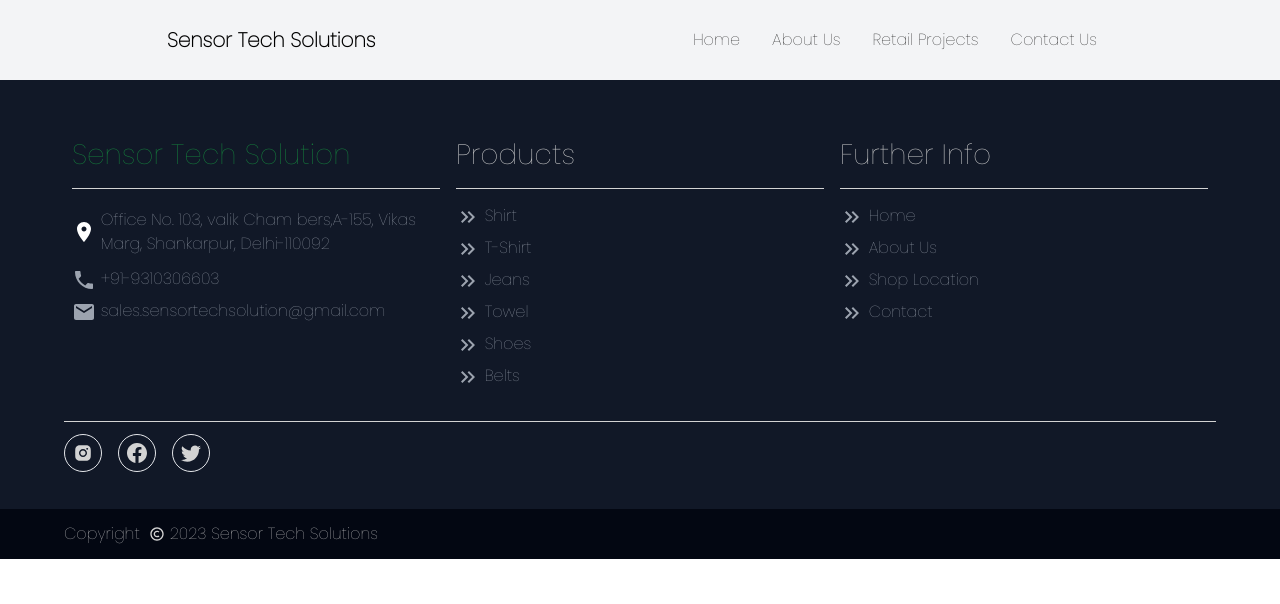
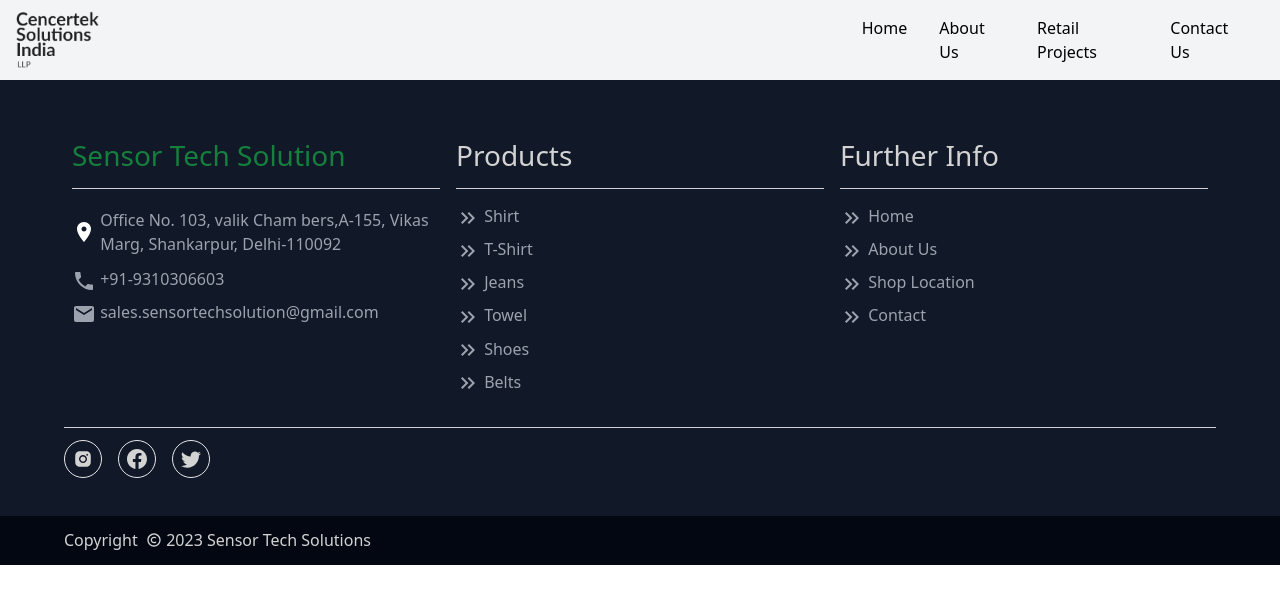
Before and after one commit to iam-vishal-ydv/Sensor-TS, a React (Vite) app: page / in a window 1280 px wide. Shown: the top 604 px of the page. Built offline with nearby package versions, Linux system fonts and the light colour scheme.

Commit message:
changes done

```diff
--- a/index.html
+++ b/index.html
@@ -2,7 +2,7 @@
 <html lang="en">
   <head>
     <meta charset="UTF-8" />
-    <link rel="icon"  href="/images/favicon.jpg" />
+    <link rel="icon"  href="/images/STSLogo.png" />
     <meta name="viewport" content="width=device-width, initial-scale=1.0" />
     <title>Sensor Tech Solutions</title>
   </head>
--- a/package.json
+++ b/package.json
@@ -17,6 +17,7 @@
     "@emotion/styled": "^11.11.0",
     "@mui/icons-material": "^5.11.16",
     "@mui/material": "^5.13.1",
+    "axios": "^1.4.0",
     "gh-pages": "^5.0.0",
     "react": "^18.2.0",
     "react-dom": "^18.2.0",
--- a/src/Components/Header/NavBar.jsx
+++ b/src/Components/Header/NavBar.jsx
@@ -38,8 +38,7 @@
             className="text-xl text-black font-bold pointer"
             onClick={() => navigate("/Sensor-TS/")}
           >
-            {" "}
-            Sensor Tech Solutions
+           <img src='images/STSLogo.png' className="logo"/>
           </h1>
         </div>
 
--- a/src/index.css
+++ b/src/index.css
@@ -1,12 +1,12 @@
-@import url('https://fonts.googleapis.com/css2?family=Anton&family=Patrick+Hand&family=Poppins:wght@100&display=swap');
 @tailwind base;
 @tailwind components;
 @tailwind utilities;
 
 
 
-*{
-    font-family: 'Poppins', sans-serif !important;
+.logo{
+    width: 10%;
+    *border: 1px solid red;
 }
 
 .pointer {
@@ -191,4 +191,7 @@
         padding: 15px 0;
         font-size: 18px;
     }
+    .logo{
+        width: 20%;
+    }
   }
```
Also changed, not shown: public/images/STSLogo.png (added), 1 other file (tests, documents, lock files or other folders).
